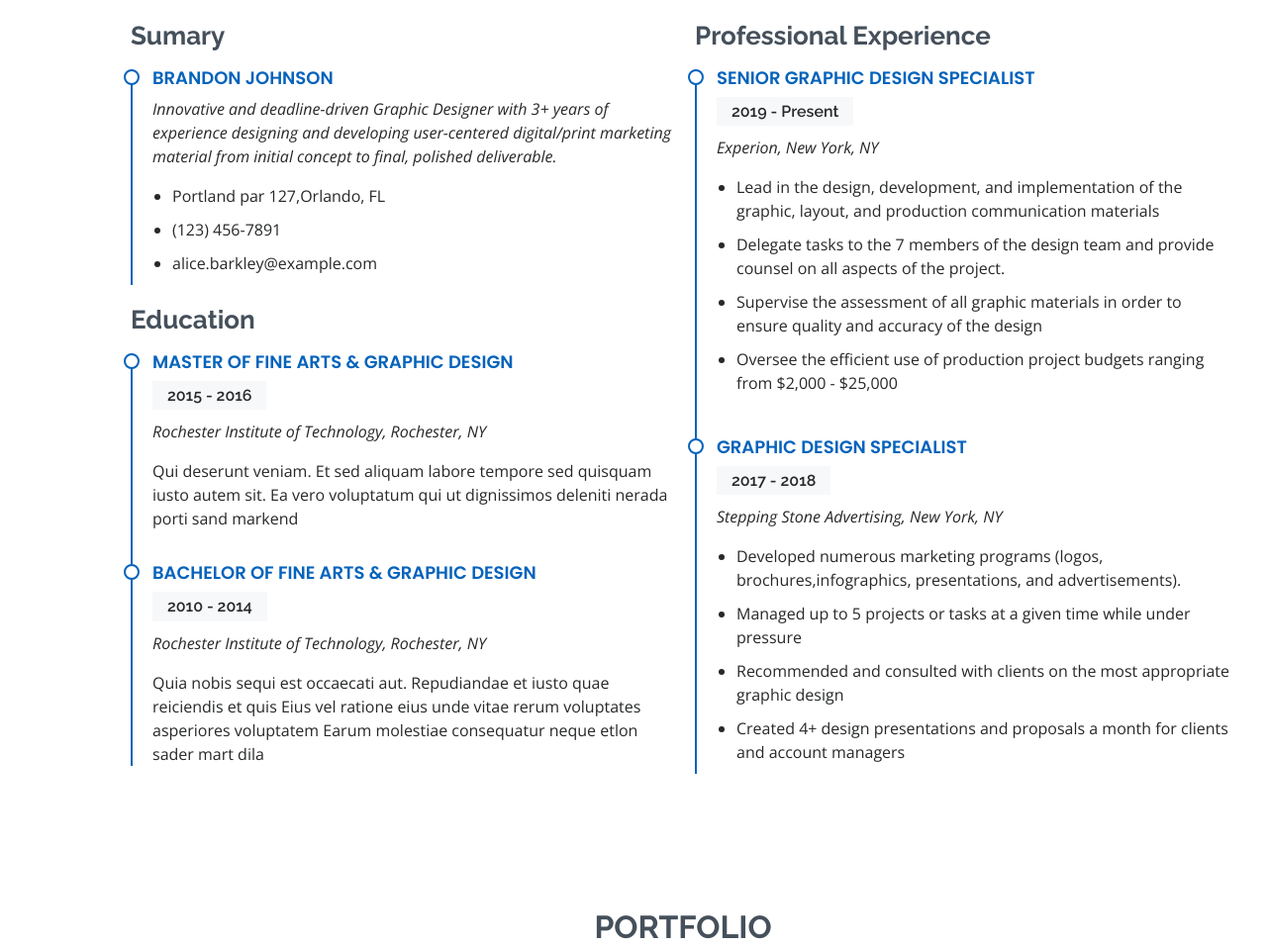
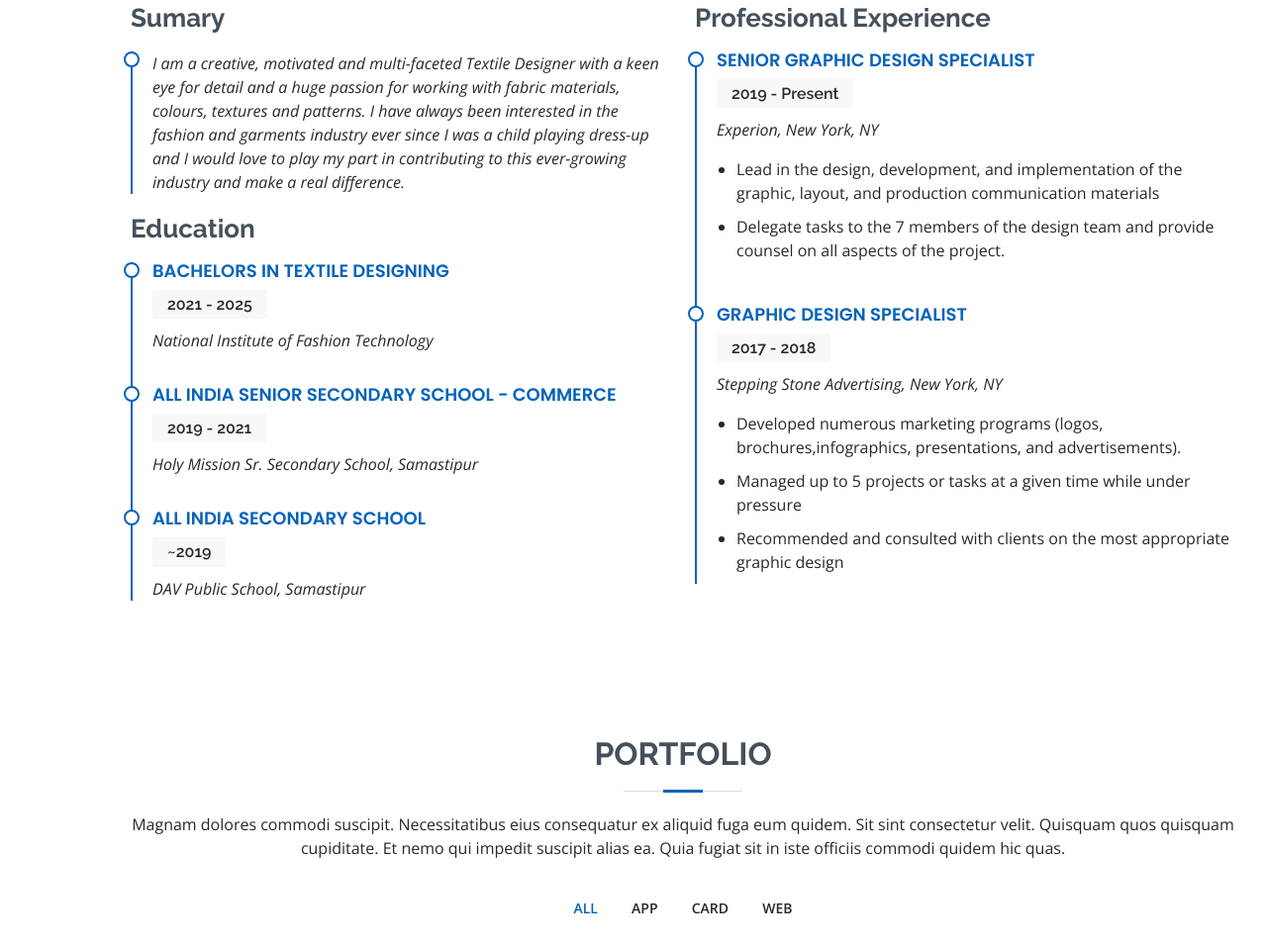
Before and after one commit to aadityaguptaa/portfilio-tg, a plain HTML site: page index.html in a window 1280 px wide. Shown: the part 2560-3516 px from the top of the page at 99% size. Drawn offline with nearby package versions, Linux system fonts and the light colour scheme.

Commit message:
initial polishing

```diff
--- a/index.html
+++ b/index.html
@@ -88,25 +88,24 @@
             <img src="assets/img/tanya-dp-cropped.jpg" class="img-fluid" alt="">
           </div>
           <div class="col-lg-8 pt-4 pt-lg-0 content">
-            <h3>UI/UX Designer &amp; Web Developer.</h3>
+            <h3>Textile Designer</h3>
             <p class="fst-italic">
-              Lorem ipsum dolor sit amet, consectetur adipiscing elit, sed do eiusmod tempor incididunt ut labore et dolore
-              magna aliqua.
+              Pursuing my bachelors in Textile Designing from National Institute of Fashion Techonology, Patna
             </p>
             <div class="row">
               <div class="col-lg-6">
                 <ul>
-                  <li><i class="bi bi-chevron-right"></i> <strong>Birthday:</strong> <span>1 May 1995</span></li>
-                  <li><i class="bi bi-chevron-right"></i> <strong>Website:</strong> <span>www.example.com</span></li>
+                  <li><i class="bi bi-chevron-right"></i> <strong>Birthday:</strong> <span>2 November 2004</span></li>
+                  <li><i class="bi bi-chevron-right"></i> <strong>Website:</strong> <span>www.tanyagold.com</span></li>
                   <li><i class="bi bi-chevron-right"></i> <strong>Phone:</strong> <span>+123 456 7890</span></li>
-                  <li><i class="bi bi-chevron-right"></i> <strong>City:</strong> <span>New York, USA</span></li>
+                  <li><i class="bi bi-chevron-right"></i> <strong>City:</strong> <span>Patna, India</span></li>
                 </ul>
               </div>
               <div class="col-lg-6">
                 <ul>
-                  <li><i class="bi bi-chevron-right"></i> <strong>Age:</strong> <span>30</span></li>
-                  <li><i class="bi bi-chevron-right"></i> <strong>Degree:</strong> <span>Master</span></li>
-                  <li><i class="bi bi-chevron-right"></i> <strong>PhEmailone:</strong> <span>email@example.com</span></li>
+                  <li><i class="bi bi-chevron-right"></i> <strong>Age:</strong> <span>18</span></li>
+                  <li><i class="bi bi-chevron-right"></i> <strong>Degree:</strong> <span>Bachelors in Textile Designing</span></li>
+                  <li><i class="bi bi-chevron-right"></i> <strong>PhEmailone:</strong> <span>tanyagold@gmail.com</span></li>
                   <li><i class="bi bi-chevron-right"></i> <strong>Freelance:</strong> <span>Available</span></li>
                 </ul>
               </div>
@@ -248,27 +247,27 @@
           <div class="col-lg-6">
             <h3 class="resume-title">Sumary</h3>
             <div class="resume-item pb-0">
-              <h4>Brandon Johnson</h4>
-              <p><em>Innovative and deadline-driven Graphic Designer with 3+ years of experience designing and developing user-centered digital/print marketing material from initial concept to final, polished deliverable.</em></p>
-              <ul>
-                <li>Portland par 127,Orlando, FL</li>
-                <li>(123) 456-7891</li>
-                <li>alice.barkley@example.com</li>
-              </ul>
+
+              <p><em>I am a creative, motivated and multi-faceted Textile Designer with a keen eye for detail and a huge passion for working with fabric materials, colours, textures and patterns. I have always been interested in the fashion and garments industry ever since I was a child playing dress-up and I would love to play my part in contributing to this ever-growing industry and make a real difference.</em></p>
+
             </div>
 
             <h3 class="resume-title">Education</h3>
             <div class="resume-item">
-              <h4>Master of Fine Arts &amp; Graphic Design</h4>
-              <h5>2015 - 2016</h5>
-              <p><em>Rochester Institute of Technology, Rochester, NY</em></p>
-              <p>Qui deserunt veniam. Et sed aliquam labore tempore sed quisquam iusto autem sit. Ea vero voluptatum qui ut dignissimos deleniti nerada porti sand markend</p>
+              <h4>Bachelors in Textile Designing</h4>
+              <h5>2021 - 2025</h5>
+              <p><em>National Institute of Fashion Technology</em></p>
+
             </div>
             <div class="resume-item">
-              <h4>Bachelor of Fine Arts &amp; Graphic Design</h4>
-              <h5>2010 - 2014</h5>
-              <p><em>Rochester Institute of Technology, Rochester, NY</em></p>
-              <p>Quia nobis sequi est occaecati aut. Repudiandae et iusto quae reiciendis et quis Eius vel ratione eius unde vitae rerum voluptates asperiores voluptatem Earum molestiae consequatur neque etlon sader mart dila</p>
+              <h4>All India Senior Secondary School - Commerce</h4>
+              <h5>2019 - 2021</h5>
+              <p><em>Holy Mission Sr. Secondary School, Samastipur</em></p>
+            </div>
+            <div class="resume-item">
+              <h4>All India Secondary School</h4>
+              <h5>~2019</h5>
+              <p><em>DAV Public School, Samastipur</em></p>
             </div>
           </div>
           <div class="col-lg-6">
@@ -280,8 +279,7 @@
               <ul>
                 <li>Lead in the design, development, and implementation of the graphic, layout, and production communication materials</li>
                 <li>Delegate tasks to the 7 members of the design team and provide counsel on all aspects of the project. </li>
-                <li>Supervise the assessment of all graphic materials in order to ensure quality and accuracy of the design</li>
-                <li>Oversee the efficient use of production project budgets ranging from $2,000 - $25,000</li>
+
               </ul>
             </div>
             <div class="resume-item">
@@ -292,7 +290,6 @@
                 <li>Developed numerous marketing programs (logos, brochures,infographics, presentations, and advertisements).</li>
                 <li>Managed up to 5 projects or tasks at a given time while under pressure</li>
                 <li>Recommended and consulted with clients on the most appropriate graphic design</li>
-                <li>Created 4+ design presentations and proposals a month for clients and account managers</li>
               </ul>
             </div>
           </div>
```
